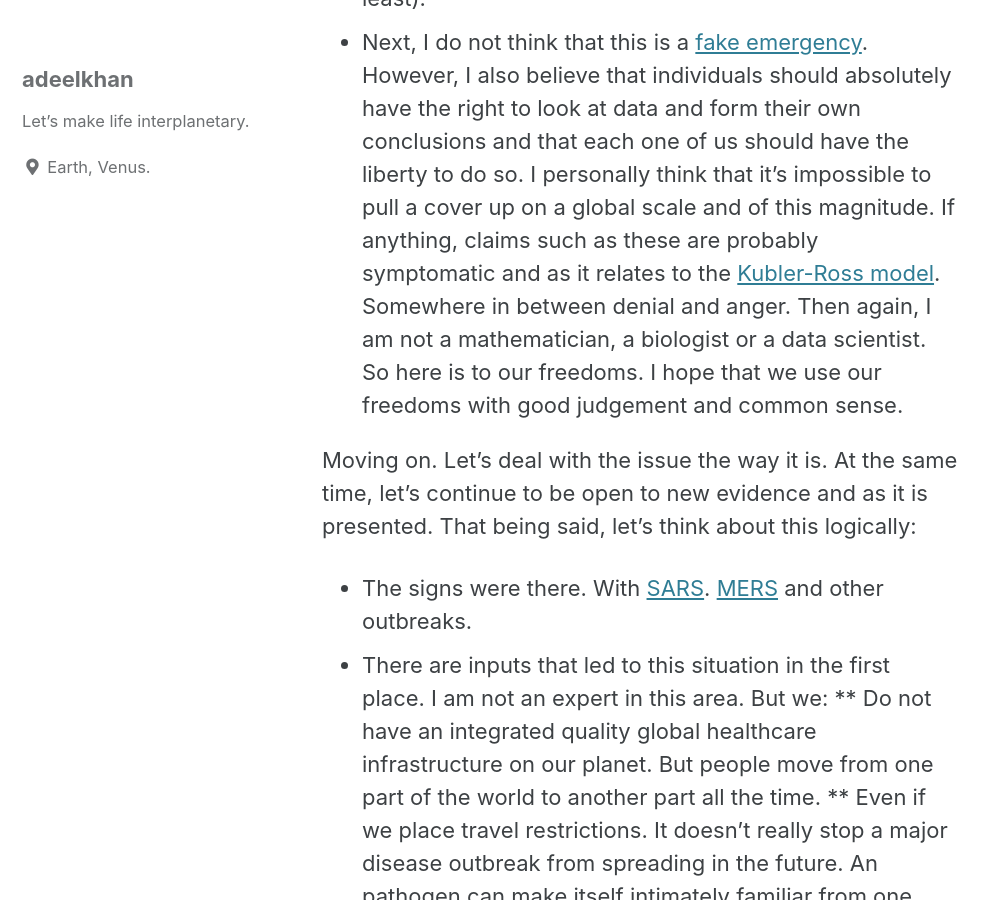
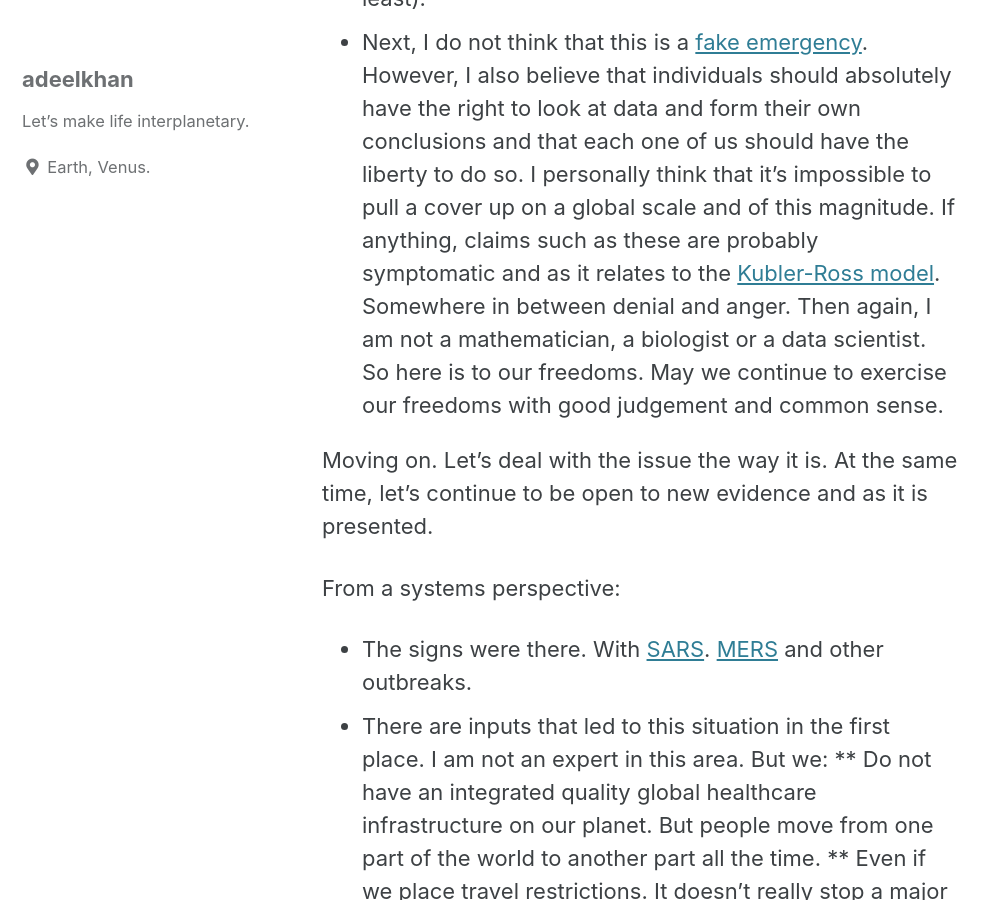
Before and after one commit to stellardreams/stellardreams.github.io, a Jekyll site: the page built from _posts/2020-09-30-Growth.md, in a window 1280 px wide and 900 px high, scrolled down 2504 px. Shown: the whole window, without its empty margins (0-997 px from the left). Built offline with Jekyll 4.4.1, drawn with Linux system fonts in a browser that asks for light colours; cached includes are drawn as plain includes.

Commit message:
Update 2020-09-30-Growth.md

```diff
--- a/_posts/2020-09-30-Growth.md
+++ b/_posts/2020-09-30-Growth.md
@@ -11,10 +11,11 @@ Next, let's dispel what coronavirus is *not*:
 * However, I also believe in evidence based science. Particularly, when it comes to claims such as these. So far, there is no evidence to support this theory.
 * Now, if there is any evidence to suggest that there is truth to theories like [panspermia](https://en.wikipedia.org/wiki/Panspermia), [Neopanspermia](http://miltonwainwright.com/a-microbiologist-looks-at-panspermia/) or even [Directed panspermia](https://en.wikipedia.org/wiki/Directed_panspermia#:~:text=Directed%20panspermia%20is%20the%20deliberate,seeded%20deliberately%20by%20other%20civilizations). I think, what ought to happen in such a situation is that we'd then need to become really clear and as it relates to the actual definition. We'd need to be careful, with the choosing of the word. And we'd then need to distinguish the sub-definitions and give them different ratings of sorts.
 * Now with the recent reports of finding [phospine](https://stellardreams.github.io/Phosphine-on-Venus/) on Venus. As well, the [prospect](https://stellardreams.github.io/Ethics-involving-Terraforming/) of finding life on Mars. Again, we'd need some kind of a contamination resistant mechanism of actually being able to identify the source of these findings. And so, how will we actually ensure that there are zero microbes that originated from earth that are actually on these sensing devices. Sounds like a materials, magnifications problem to me (At the very least).
-* Next, I do not think that this is a [fake emergency](https://www.cbc.ca/news/canada/kitchener-waterloo/university-of-waterloo-professor-fake-covid-1.5717576). However, I also believe that individuals should absolutely have the right to look at data and form their own conclusions and that each one of us should have the liberty to do so. I personally think that it's impossible to pull a cover up on a global scale and of this magnitude. If anything, claims such as these are probably symptomatic and as it relates to the [Kubler-Ross model](https://en.wikipedia.org/wiki/Five_stages_of_grief#:~:text=The%20five%20stages%20of%20grief,bargaining%2C%20depression%2C%20and%20acceptance.). Somewhere in between denial and anger. Then again, I am not a mathematician, a biologist or a data scientist. So here is to our freedoms. I hope that we use our freedoms with good judgement and common sense.
+* Next, I do not think that this is a [fake emergency](https://www.cbc.ca/news/canada/kitchener-waterloo/university-of-waterloo-professor-fake-covid-1.5717576). However, I also believe that individuals should absolutely have the right to look at data and form their own conclusions and that each one of us should have the liberty to do so. I personally think that it's impossible to pull a cover up on a global scale and of this magnitude. If anything, claims such as these are probably symptomatic and as it relates to the [Kubler-Ross model](https://en.wikipedia.org/wiki/Five_stages_of_grief#:~:text=The%20five%20stages%20of%20grief,bargaining%2C%20depression%2C%20and%20acceptance.). Somewhere in between denial and anger. Then again, I am not a mathematician, a biologist or a data scientist. So here is to our freedoms. May we continue to exercise our freedoms with good judgement and common sense.
 
 Moving on. Let's deal with the issue the way it is. At the same time, let's continue to be open to new evidence and as it is presented.
-That being said, let's think about this logically:
+
+From a systems perspective:
 * The signs were there. With [SARS](https://en.wikipedia.org/wiki/Severe_acute_respiratory_syndrome). [MERS](https://en.wikipedia.org/wiki/Middle_East_respiratory_syndrome) and other outbreaks.
 * There are inputs that led to this situation in the first place. I am not an expert in this area. But we:
 ** Do not have an integrated quality global healthcare infrastructure on our planet. But people move from one part of the world to another part all the time.
```
